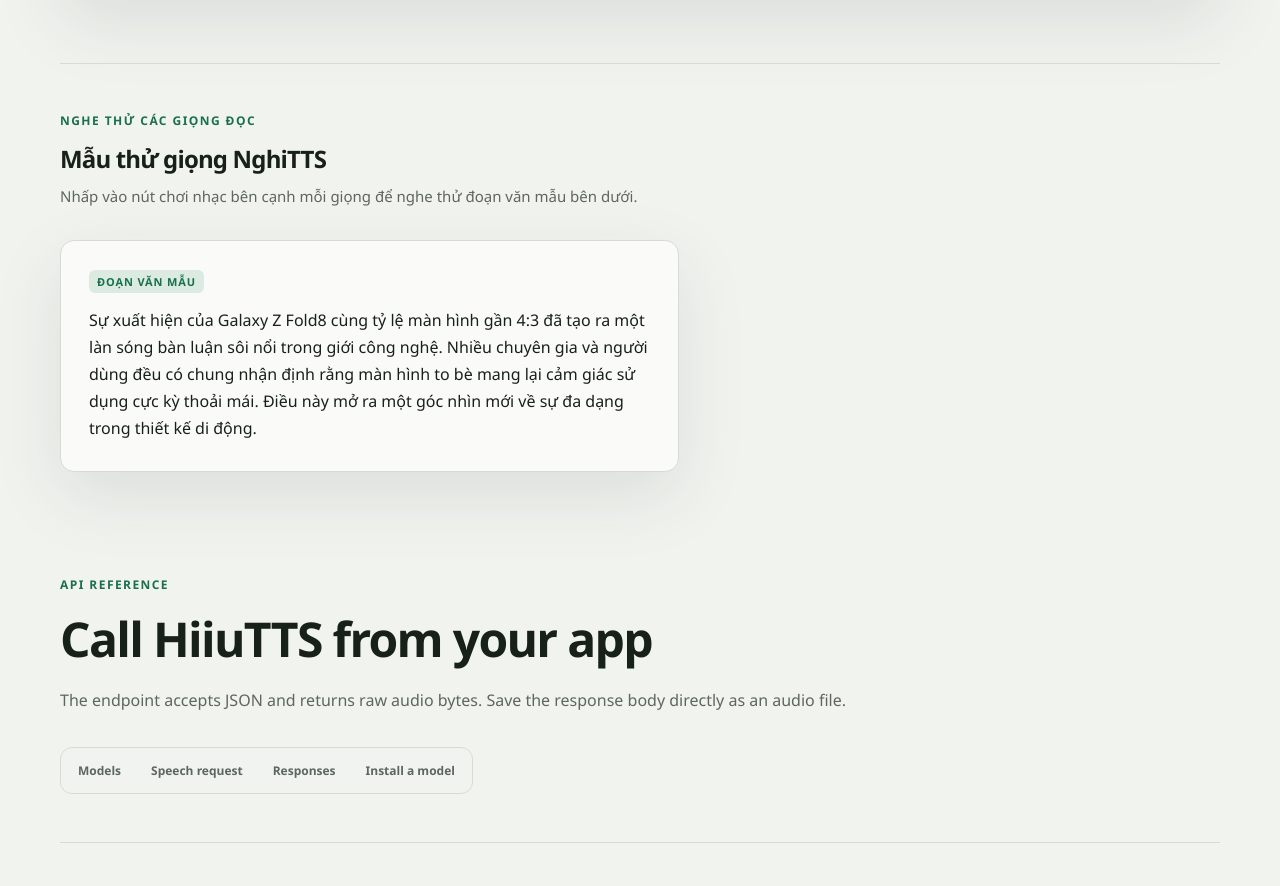
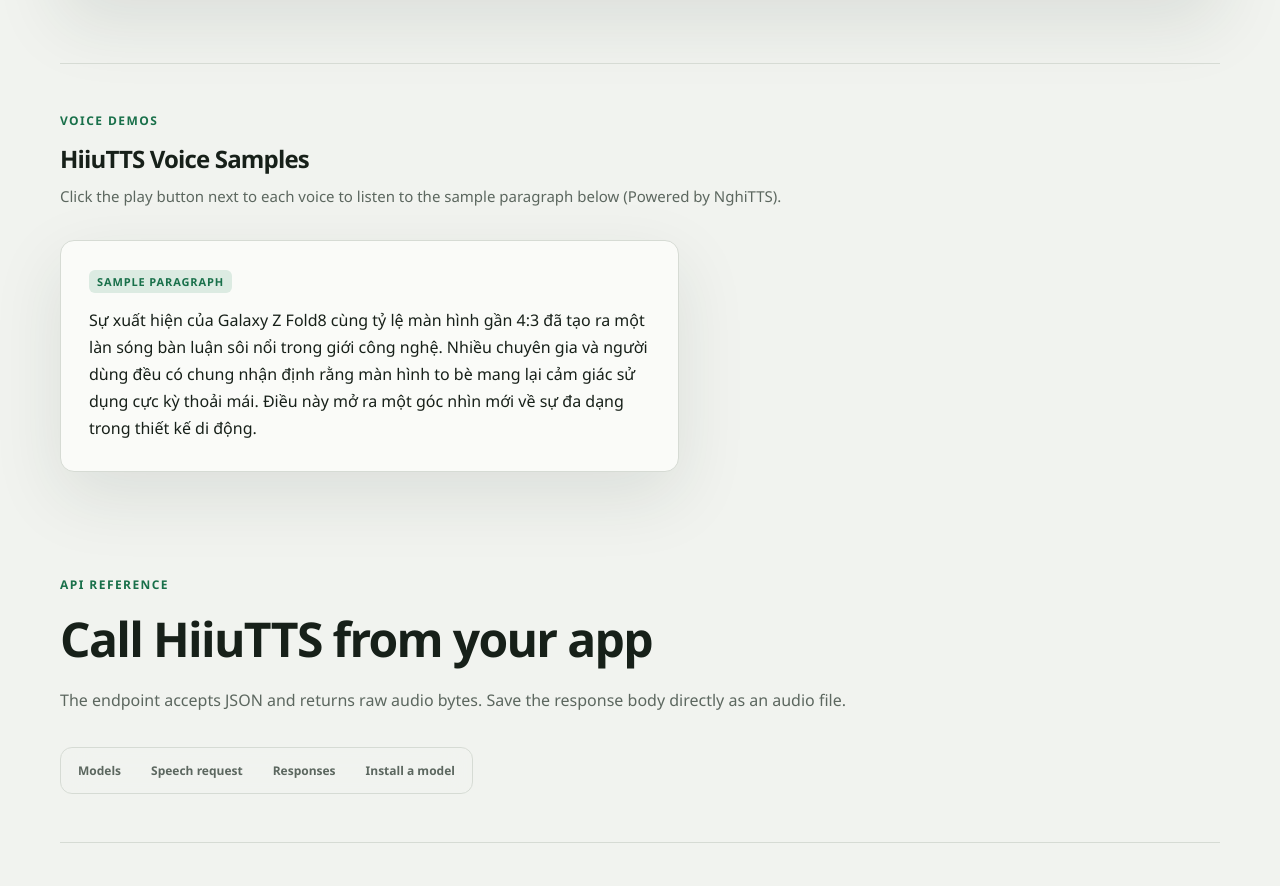
Before and after one commit to dhhieu113pro/hiiu-tts, a website: page public/index.html in a window 1280 px wide. Shown: the part 838-1724 px from the top of the page. Drawn offline with Linux system fonts and the light colour scheme; no server answers.

Commit message:
Translate voice demo headings and tags from Vietnamese to English

```diff
--- a/public/index.html
+++ b/public/index.html
@@ -130,14 +130,14 @@
       <!-- Voice Demos Section -->
       <section class="demos-section">
         <header class="demos-header">
-          <p class="eyebrow">Nghe thử các giọng đọc</p>
-          <h2>Mẫu thử giọng NghiTTS</h2>
-          <p class="demos-desc">Nhấp vào nút chơi nhạc bên cạnh mỗi giọng để nghe thử đoạn văn mẫu bên dưới.</p>
+          <p class="eyebrow">Voice demos</p>
+          <h2>HiiuTTS Voice Samples</h2>
+          <p class="demos-desc">Click the play button next to each voice to listen to the sample paragraph below (Powered by NghiTTS).</p>
         </header>
 
         <div class="demo-box">
           <div class="demo-text-card">
-            <span class="demo-tag">Đoạn văn mẫu</span>
+            <span class="demo-tag">Sample paragraph</span>
             <p id="demo-sample-text">Sự xuất hiện của Galaxy Z Fold8 cùng tỷ lệ màn hình gần 4:3 đã tạo ra một làn sóng bàn luận sôi nổi trong giới công nghệ. Nhiều chuyên gia và người dùng đều có chung nhận định rằng màn hình to bè mang lại cảm giác sử dụng cực kỳ thoải mái. Điều này mở ra một góc nhìn mới về sự đa dạng trong thiết kế di động.</p>
           </div>
 
```
